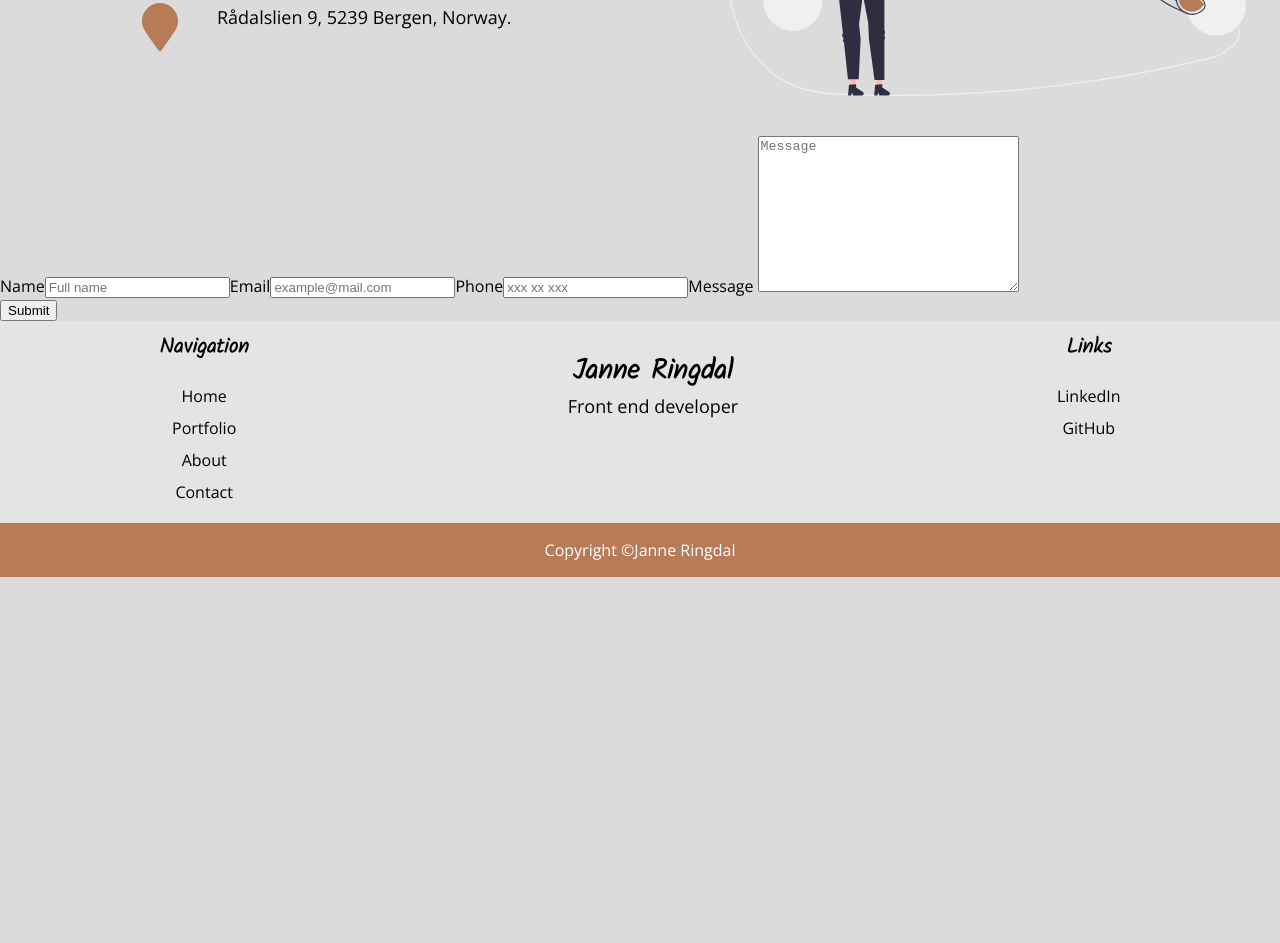
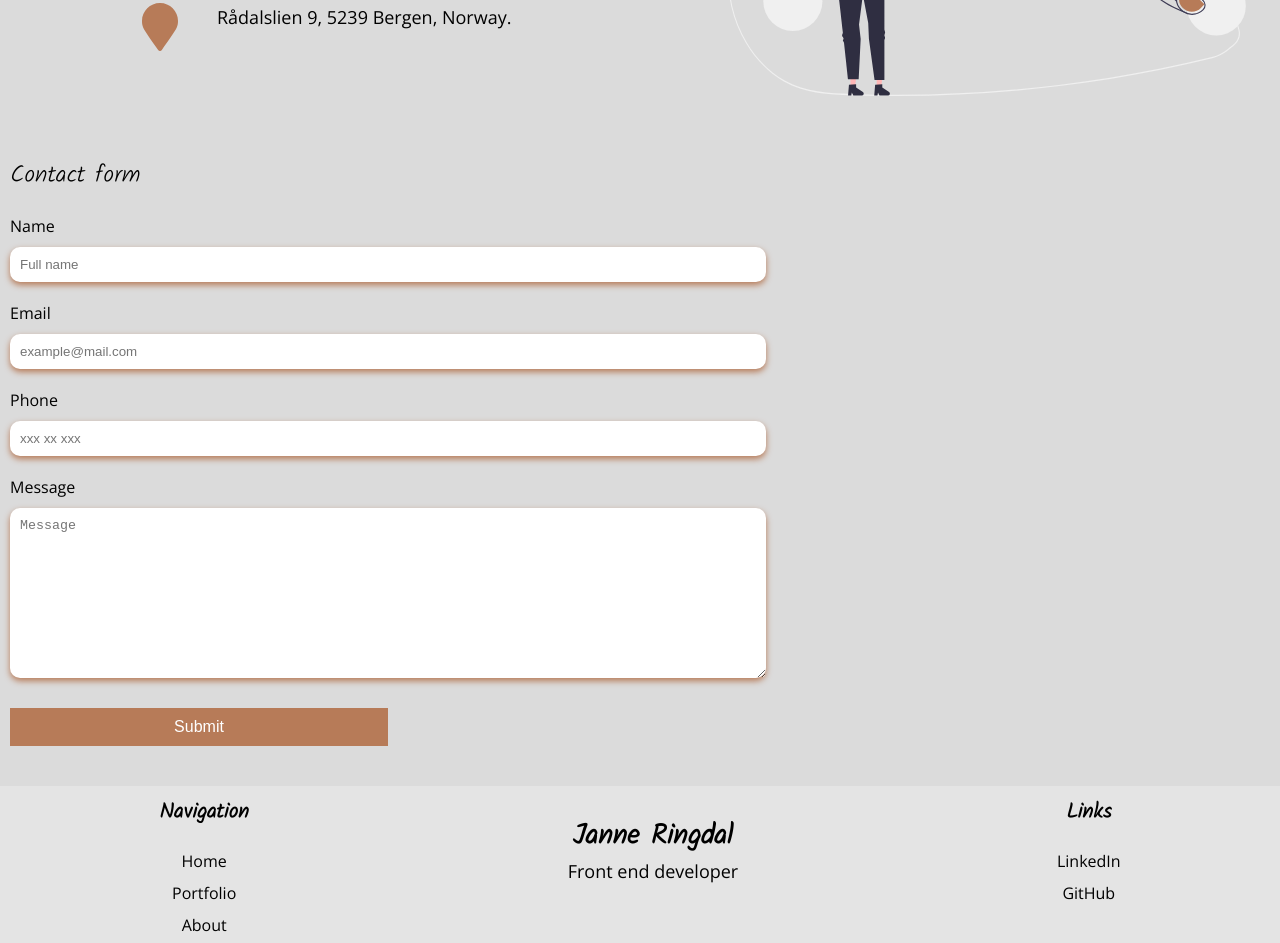
Before and after one commit to Janne-R/portfolio2, a React (Create React App) app: page /contact in a window 1280 px wide. Shown: the part 1040-1983 px from the top of the page. Before the commit the page ends 1617 px from the top, so only its background shows below. Built offline with nearby package versions, Linux system fonts and the light colour scheme.

Commit message:
contact form

```diff
--- a/src/components/ContactForm.js
+++ b/src/components/ContactForm.js
@@ -1,24 +1,67 @@
+import styled from "styled-components";
+import BlockContainer from "./BlockContainer";
+import Button from "./Button";
+import { HandWrittenH2 } from "../components/Handwritten";
+
+const Flex = styled.div`
+display: flex;
+  flex-direction: column;
+  @media ${({ theme }) => theme.devices.tabletS} {
+width: 80%
+  }
+
+  @media ${({ theme }) => theme.devices.laptopS} {
+width: 60%
+  }
+`;
+
+const H2 = styled(HandWrittenH2)`
+text-align: start;
+`;
+
+const Label = styled.label`
+margin-bottom: 10px;
+`;
+
+const Input = styled.input`
+border-radius: 10px;
+border: none;
+box-shadow: 0 3px 6px rgba(183, 123, 88);
+padding: 10px;
+margin-bottom: 20px;
+`;
+
+const Textarea = styled.textarea`
+border-radius: 10px;
+border: none;
+box-shadow: 0 3px 6px rgba(183, 123, 88);
+padding: 10px;
+margin-bottom: 30px;
+`;
 
 
 const ContactForm = () => {
   return (
-    <form action="">
-      <div class="form-wrapper">
-        <label for="name">Name</label>
-        <input type="text" id="name" name="Name" placeholder="Full name" />
+    <BlockContainer>
+      <H2>Contact form</H2>
+      <form action="">
+        <Flex>
+          <Label for="name">Name</Label>
+          <Input type="text" id="name" name="Name" placeholder="Full name" />
 
-        <label for="email">Email</label>
-        <input type="email" id="email" name="email" placeholder="example@mail.com" />
+          <Label for="email">Email</Label>
+          <Input type="email" id="email" name="email" placeholder="example@mail.com" />
 
-        <label for="phone">Phone</label>
-        <input type="tel" id="phone" name="phone" placeholder="xxx xx xxx" />
+          <Label for="phone">Phone</Label>
+          <Input type="tel" id="phone" name="phone" placeholder="xxx xx xxx" />
 
-        <label for="message">Message </label>
-        <textarea name="message" id="message" cols="30" rows="10" placeholder="Message"></textarea>
+          <Label for="message">Message </Label>
+          <Textarea name="message" id="message" cols="30" rows="10" placeholder="Message"></Textarea>
 
-      </div>
-      <button>Submit</button>
-    </form>
+        </Flex>
+        <Button>Submit</Button>
+      </form>
+    </BlockContainer>
 
   );
 };
```
